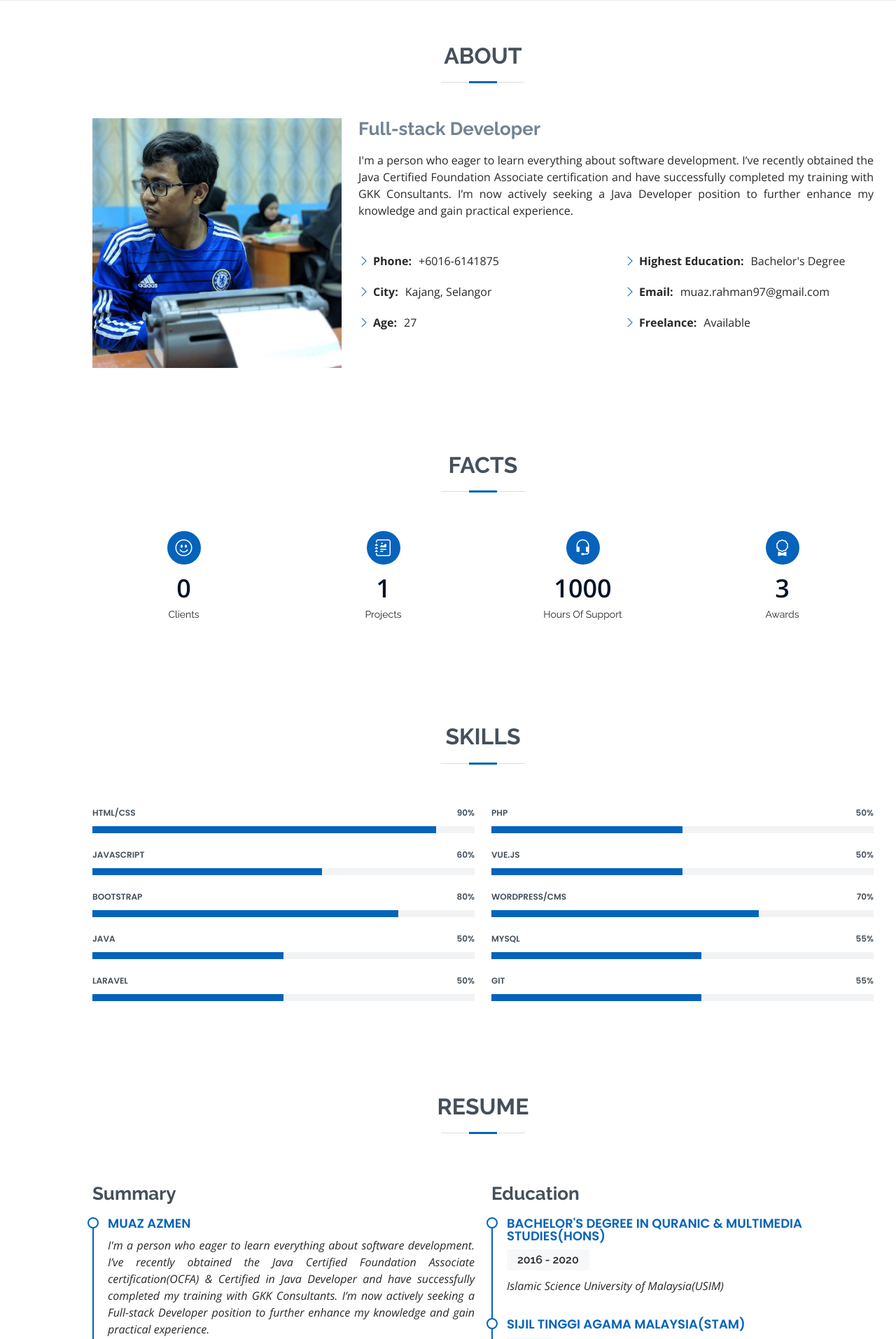
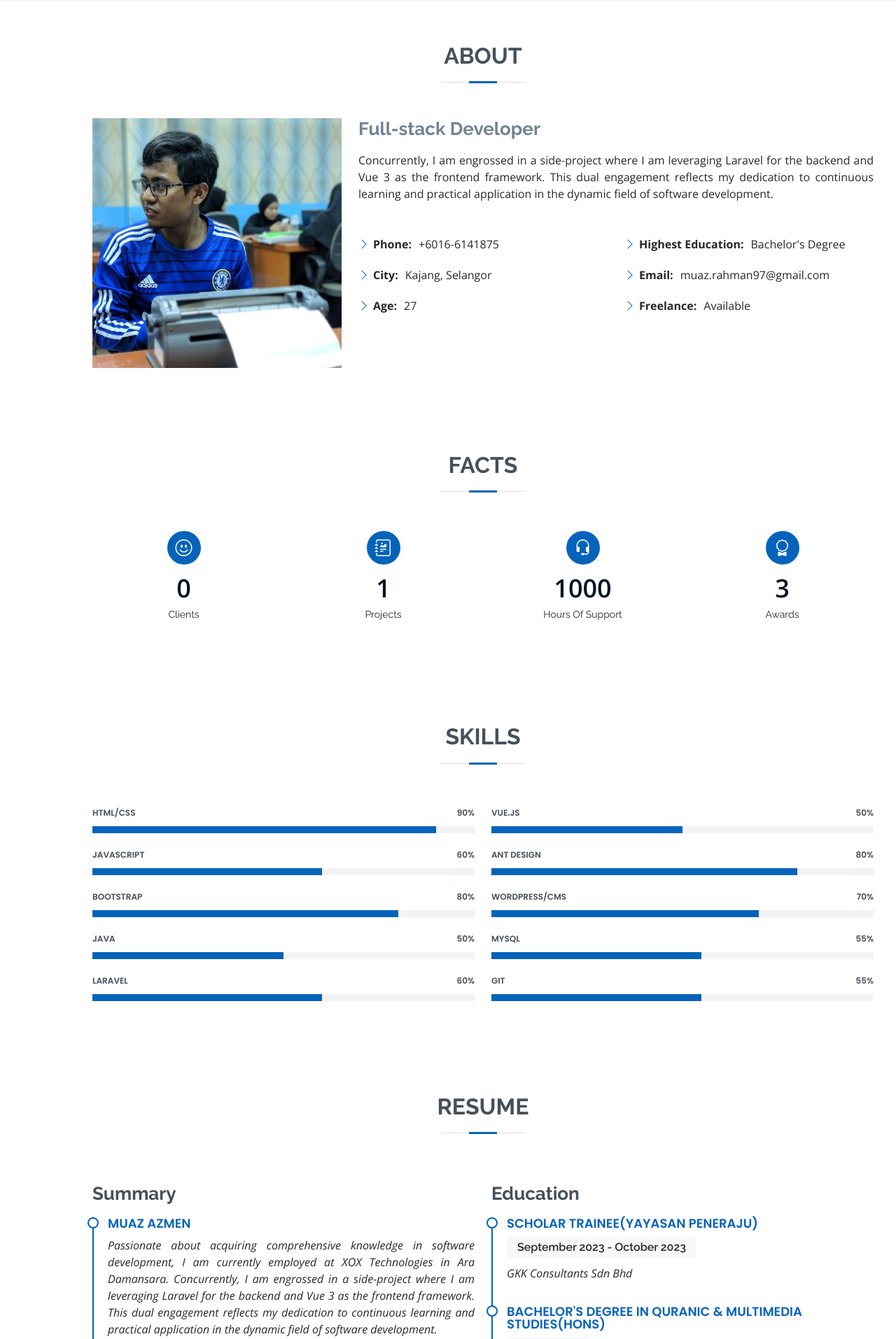
Before and after one commit to themuaz97/MyPortfolio, a PHP site: page / in a window 1280 px wide. Shown: the part 799-2713 px from the top of the page at 70% size. Run offline with PHP 8.4, Linux system fonts and the light colour scheme; grey boxes are pictures that could not be loaded.

Commit message:
change website tab to design tab and anchor btn in form contact

```diff
--- a/index.html
+++ b/index.html
@@ -10,7 +10,7 @@
   <meta content="" name="keywords">
 
   <!-- Favicons -->
-  <link href="assets/img/favicon.png" rel="icon">
+  <link href="assets/img/logoTitle.png" rel="icon">
   <link href="assets/img/apple-touch-icon.png" rel="apple-touch-icon">
 
   <!-- Google Fonts -->
@@ -56,7 +56,8 @@
   <section id="hero" class="d-flex flex-column justify-content-center">
     <div class="container" data-aos="zoom-in" data-aos-delay="100">
       <h1>Muaz Azmen</h1>
-      <p>I'm <span class="typed" data-typed-items="Full-stack Developer, Software Engineer, Front-end Developer"></span>
+      <p>I'm <span class="typed"
+          data-typed-items="Full-stack Developer, Software Engineer, Gamer, Hiker, Footballer"></span>
       </p>
       <div class="social-links">
         <a href="https://github.com/themuaz97" class="github"><i class="bi bi-github"></i></a>
@@ -84,16 +85,14 @@
           <div class="col-lg-8 pt-4 pt-lg-0 content">
             <h3>Full-stack Developer</h3>
             <p class="mt-3" style="text-align: justify;">
-              I'm a person who eager to learn everything about software development. I’ve recently obtained the Java
-              Certified Foundation Associate certification and have successfully completed my training with GKK
-              Consultants. I’m now actively seeking a Java Developer position to further enhance my knowledge and gain
-              practical experience.
+              Concurrently, I am engrossed in a side-project where I am leveraging Laravel for the backend and Vue 3
+              as the frontend framework. This dual engagement reflects my dedication to continuous learning and
+              practical application
+              in the dynamic field of software development.
             </p>
             <div class="row mt-5">
               <div class="col-lg-6">
                 <ul>
-                  <!-- <li><i class="bi bi-chevron-right"></i> <strong>Birthday:</strong> <span>1 May 1995</span></li>
-                  <li><i class="bi bi-chevron-right"></i> <strong>Website:</strong> <span>www.example.com</span></li> -->
                   <li><i class="bi bi-chevron-right"></i> <strong>Phone:</strong> <span>+6016-6141875</span></li>
                   <li><i class="bi bi-chevron-right"></i> <strong>City:</strong> <span>Kajang, Selangor</span></li>
                   <li><i class="bi bi-chevron-right"></i> <strong>Age:</strong> <span>27</span></li>
@@ -212,9 +211,9 @@
             </div>
 
             <div class="progress">
-              <span class="skill">Laravel <i class="val">50%</i></span>
+              <span class="skill">Laravel <i class="val">60%</i></span>
               <div class="progress-bar-wrap">
-                <div class="progress-bar" role="progressbar" aria-valuenow="50" aria-valuemin="0" aria-valuemax="100">
+                <div class="progress-bar" role="progressbar" aria-valuenow="60" aria-valuemin="0" aria-valuemax="100">
                 </div>
               </div>
             </div>
@@ -223,8 +222,9 @@
 
           <div class="col-lg-6">
 
+
             <div class="progress">
-              <span class="skill">PHP <i class="val">50%</i></span>
+              <span class="skill">Vue.js <i class="val">50%</i></span>
               <div class="progress-bar-wrap">
                 <div class="progress-bar" role="progressbar" aria-valuenow="50" aria-valuemin="0" aria-valuemax="100">
                 </div>
@@ -232,9 +232,9 @@
             </div>
 
             <div class="progress">
-              <span class="skill">Vue.js <i class="val">50%</i></span>
+              <span class="skill">Ant Design <i class="val">80%</i></span>
               <div class="progress-bar-wrap">
-                <div class="progress-bar" role="progressbar" aria-valuenow="50" aria-valuemin="0" aria-valuemax="100">
+                <div class="progress-bar" role="progressbar" aria-valuenow="80" aria-valuemin="0" aria-valuemax="100">
                 </div>
               </div>
             </div>
@@ -286,13 +286,13 @@
             <h3 class="resume-title">Summary</h3>
             <div class="resume-item pb-0">
               <h4>Muaz Azmen</h4>
-              <p style="text-align: justify;"><em>I'm a person who eager to learn everything about software development.
-                  I’ve recently obtained the
-                  Java Certified Foundation Associate certification(OCFA) & Certified in Java Developer and have
-                  successfully completed my training with GKK
-                  Consultants. I’m now actively seeking a Full-stack Developer position to further enhance my knowledge
-                  and
-                  gain practical experience.</em></p>
+              <p style="text-align: justify;"><em>Passionate about acquiring comprehensive knowledge in software
+                  development, I am currently employed at XOX Technologies
+                  in Ara Damansara. Concurrently, I am engrossed in a side-project where I am leveraging Laravel for the
+                  backend and Vue 3
+                  as the frontend framework. This dual engagement reflects my dedication to continuous learning and
+                  practical application
+                  in the dynamic field of software development.</em></p>
               <ul>
                 <li>Kajang, Selangor</li>
                 <li>(+60)16-6141875</li>
@@ -302,13 +302,15 @@
             <!-- experience -->
             <h3 class="resume-title">Experience</h3>
             <div class="resume-item">
-              <h4>Scholar Trainee(Yayasan Peneraju)</h4>
-              <h5>September 2023 - October 2023</h5>
-              <p><em>GKK Consultants Sdn Bhd</em></p>
+              <h4>Software Engineer</h4>
+              <h5>January 2024 - Present</h5>
+              <p><em>XOX Technology Berhad</em></p>
               <ul>
-                <li>Learn everything about Java Programming in theory and practical.</li>
-                <li>Making an inventory management system as a team.</li>
-                <li>Present the project to the board of director of GKK Consultant and Yayasan Peneraju.</li>
+                <li>Built a few project that involve a few programming languages and frameworks</li>
+                <li>Currently developing Human Resources Management System(HRMS)</li>
+                <li>Developing as a team of 3 by using agile method</li>
+                <li>languages and frameworks that involved are PHP, Java, Laravel, Vue 2, Bootstrap, Ant Design</li>
+
               </ul>
             </div>
             <div class="resume-item">
@@ -324,6 +326,11 @@
           <div class="col-lg-6">
             <!-- education -->
             <h3 class="resume-title">Education</h3>
+            <div class="resume-item">
+              <h4>Scholar Trainee(Yayasan Peneraju)</h4>
+              <h5>September 2023 - October 2023</h5>
+              <p><em>GKK Consultants Sdn Bhd</em></p>
+            </div>
             <div class="resume-item">
               <h4>Bachelor's Degree in Quranic & Multimedia studies(Hons)</h4>
               <h5>2016 - 2020</h5>
@@ -351,11 +358,6 @@
               <h5>June 2023</h5>
               <p><em>Issued by FreeCodeCamp</em></p>
             </div>
-            <div class="resume-item">
-              <h4>JavaScript Algorithms & Data Structures</h4>
-              <h5>April 2023</h5>
-              <p><em>Issued by FreeCodeCamp</em></p>
-            </div>
           </div>
         </div>
 
@@ -378,9 +380,9 @@
           <div class="col-lg-12 d-flex justify-content-center" data-aos="fade-up" data-aos-delay="100">
             <ul id="portfolio-flters">
               <li data-filter="*" class="filter-active">All</li>
-              <li data-filter=".filter-website">Website</li>
               <li data-filter=".filter-system">System</li>
               <li data-filter=".filter-app">Application</li>
+              <li data-filter=".filter-design">Design</li>
             </ul>
           </div>
         </div>
@@ -404,15 +406,15 @@
             </div>
           </div>
 
-          <div class="col-lg-4 col-md-6 portfolio-item filter-website">
-            <div class="portfolio-wrap">
-              <img src="assets/img/portfolio/portfolio-2.jpg" class="img-fluid" alt="">
+          <div class="col-lg-4 col-md-6 portfolio-item filter-design">
+            <div class="text-center portfolio-wrap">
+              <img src="assets/img/logoTitle.png" class="img-fluid" alt="t3ras0ul logo" width="40%" height="60%">
               <div class="portfolio-info">
-                <h4>Display Web Project</h4>
-                <p>(Under Construction)</p>
+                <h4>t3ras0ul Design</h4>
+                <p>Official t3ras0ul Logo</p>
                 <div class="portfolio-links">
-                  <a href="assets/img/portfolio/portfolio-2.jpg" data-gallery="portfolioGallery"
-                    class="portfolio-lightbox" title="display web"><i class="bx bx-plus"></i></a>
+                  <a href="assets/img/logoTitle.png" data-gallery="portfolioGallery" class="portfolio-lightbox"
+                    title="display web"><i class="bx bx-plus"></i></a>
                   <a href="portfolio-details.html" class="portfolio-details-lightbox" data-glightbox="type: external"
                     title="Portfolio Details"><i class="bx bx-link"></i></a>
                 </div>
@@ -545,19 +547,19 @@
             <div class="info">
               <div class="address">
                 <i class="bi bi-geo-alt"></i>
-                <h4>Location:</h4>
+                <h4>Location :</h4>
                 <p>Kajang, Selangor</p>
               </div>
 
               <div class="email">
                 <i class="bi bi-envelope"></i>
-                <h4>Email:</h4>
+                <h4>Email :</h4>
                 <p>muaz.rahman97@gmail.com</p>
               </div>
 
               <div class="phone">
                 <i class="bi bi-phone"></i>
-                <h4>Call:</h4>
+                <h4>Call :</h4>
                 <p>+6016-6141875</p>
               </div>
 
@@ -587,7 +589,9 @@
                 <div class="error-message"></div>
                 <div class="sent-message">Your message has been sent. Thank you!</div>
               </div>
-              <div class="text-center"><button type="submit">Send Message</button></div>
+              <div class="text-center">
+                <a class=" btn btn-outline-primary px-4" href="https://mail.google.com/" type="submit">Send</a>
+              </div>
             </form>
 
           </div>
@@ -617,7 +621,6 @@
         <!-- You can delete the links only if you purchased the pro version. -->
         <!-- Licensing information: [license-url] -->
         <!-- Purchase the pro version with working PHP/AJAX contact form: https://bootstrapmade.com/free-html-bootstrap-template-my-resume/ -->
-        Template from <a href="https://bootstrapmade.com/">BootstrapMade</a>
       </div>
     </div>
   </footer><!-- End Footer -->
```
Also changed, not shown: assets/css/style.css (+10 -15 lines), forms/contact.php (+7 -7 lines), assets/img/logoTitle.png (added), assets/img/portfolio/logo t3ras0ul.png (added), assets/img/portfolio/t3ras0ul name only.png (added).
